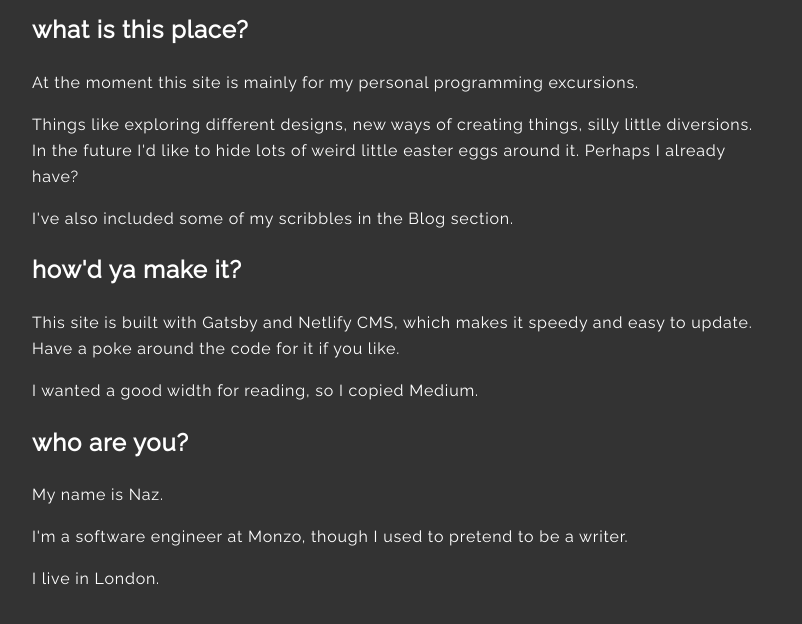
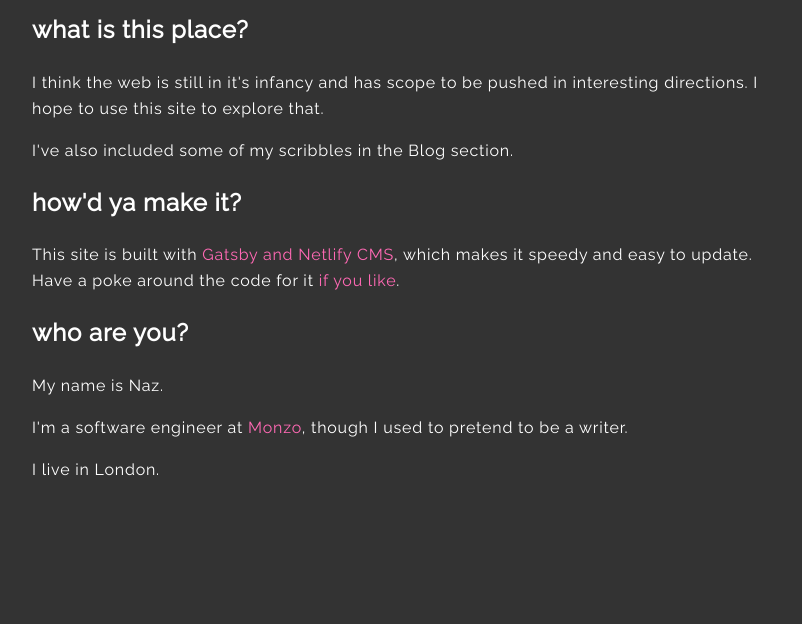
Before and after one commit to nazwhale/mysite, a Gatsby site: page / in a window 1280 px wide. Shown: the part 184-808 px from the top of the page, without its empty margins (238-1040 px from the left). Built offline with nearby package versions, Linux system fonts and the light colour scheme; Gatsby itself is replaced by a stand-in of ours.

Commit message:
update index.md

```diff
--- a/src/pages/index.md
+++ b/src/pages/index.md
@@ -2,42 +2,21 @@
 templateKey: home-page
 title: Home page
 ---
-##
-
-
 
 ## what is this place?
 
-At the moment this site is mainly for my personal programming excursions.
-
-
-
-Things like exploring different designs, new ways of creating things, silly little diversions. In the future I'd like to hide lots of weird little easter eggs around it. Perhaps I already have?
-
-
+I think the web is still in it's infancy and has scope to be pushed in interesting directions. I hope to use this site to explore that.
 
 I've also included some of my scribbles in the Blog section.
 
-
-
 ## how'd ya make it?
 
-This site is built with Gatsby and Netlify CMS, which makes it speedy and easy to update. Have a poke around the code for it if you like.
-
-
-
-I wanted a good width for reading, so I copied Medium.
-
-
+This site is built with [Gatsby and Netlify CMS](https://www.gatsbyjs.org/docs/sourcing-from-netlify-cms/), which makes it speedy and easy to update. Have a poke around the code for it [if you like](https://github.com/nazwhale/mysite).
 
 ## who are you?
 
 My name is Naz.
 
-
-
-I'm a software engineer at Monzo, though I used to pretend to be a writer.
-
-
+I'm a software engineer at [Monzo](https://www.monzo.com/), though I used to pretend to be a writer.
 
 I live in London.
```
Also changed, not shown: 1 other file.
